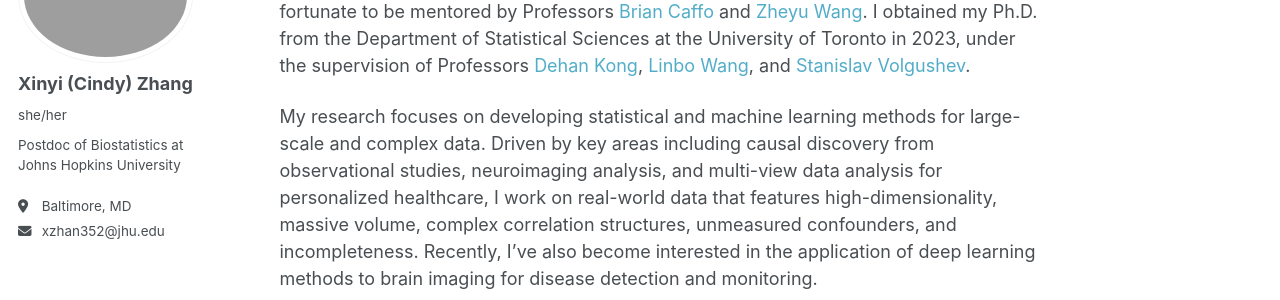
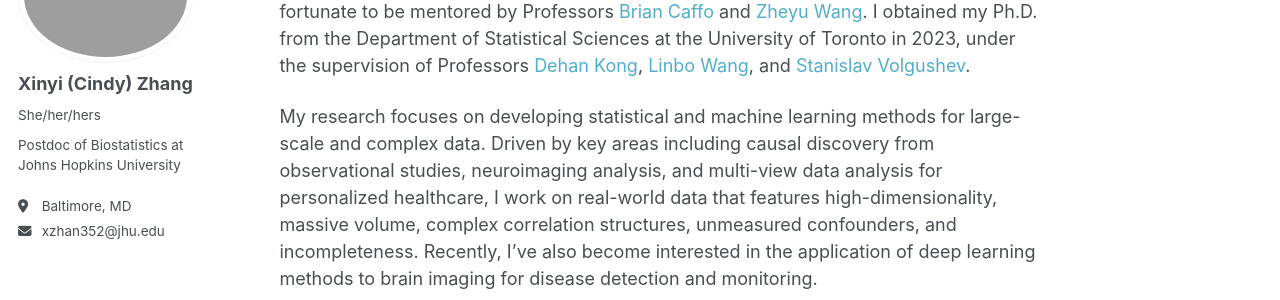
Before and after one commit to cindyxyiZhang/cindyxyiZhang.github.io, a Jekyll site: the page built from _pages/about.md, in a window 1280 px wide. Shown: the part 177-477 px from the top of the page. Built offline with Jekyll 4.4.1, drawn with Linux system fonts in a browser that asks for light colours.

Commit message:
Add files via upload

```diff
--- a/_config.yml
+++ b/_config.yml
@@ -23,7 +23,7 @@
   # Biographic information
   avatar           : "XYZ_cropped2.png"
   name             : "Xinyi (Cindy) Zhang"
-  pronouns         : "she/her"
+  pronouns         : "She/her/hers"
   bio              : "Postdoc of Biostatistics at Johns Hopkins University"
   email            : "xzhan352@jhu.edu"
   location         : "Baltimore, MD"
```
